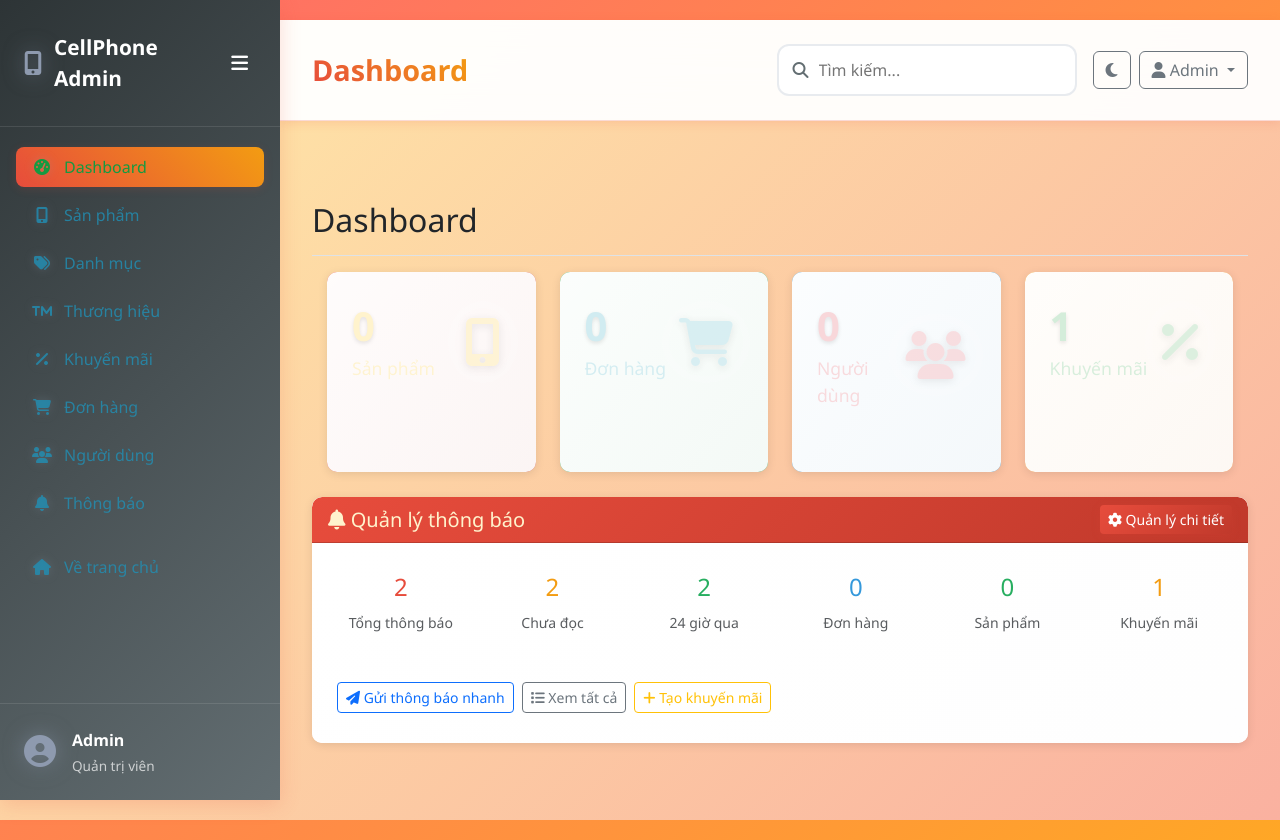
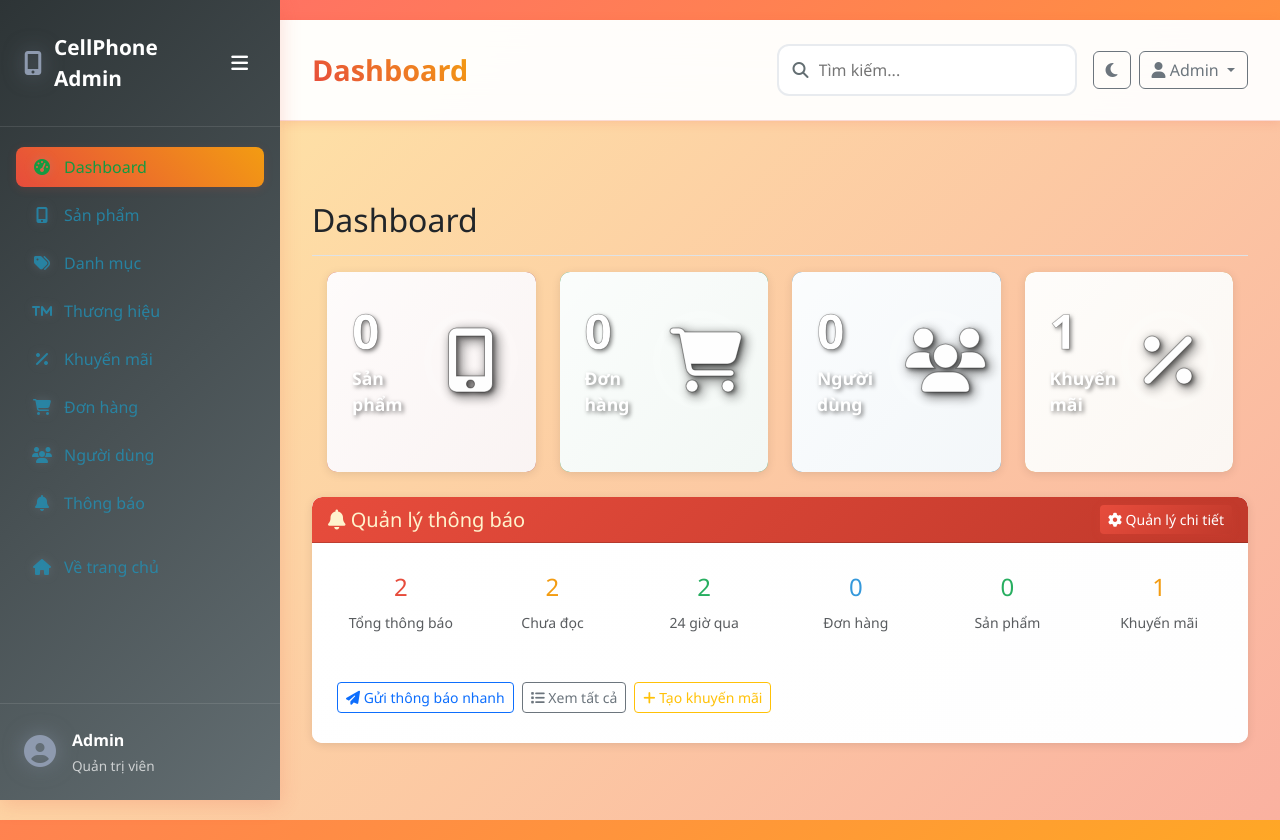
Before and after one commit to quachmhhoang/DoAnLTMMT, a PHP site: page /admin in a window 1280 px wide. Run offline with PHP 8.4, Linux system fonts and the light colour scheme; the visitor is signed in with stand-in values (Sample User, id 1); data comes from the database, SQL or seed files in the repository; data that the repository does not hold is empty; some libraries are stand-ins or nearby versions.

Commit message:
sua lan 4

```diff
--- a/app/views/admin/dashboard.php
+++ b/app/views/admin/dashboard.php
@@ -53,8 +53,9 @@ ob_start();
             left: 0;
             right: 0;
             bottom: 0;
-            background: linear-gradient(45deg, rgba(255,255,255,0.1) 0%, rgba(255,255,255,0.05) 100%);
+            background: linear-gradient(45deg, rgba(0,0,0,0.1) 0%, rgba(0,0,0,0.2) 100%);
             pointer-events: none;
+            z-index: 1;
         }
 
         .card-primary {
@@ -98,10 +99,22 @@ ob_start();
             background: linear-gradient(135deg, #f39c12 0%, #e67e22 100%) !important;
         }
 
+        /* Tăng cường độ tương phản cho text và icon */
+        .dashboard-card * {
+            color: #ffffff !important;
+        }
+
+        .dashboard-card h4,
+        .dashboard-card p,
+        .dashboard-card i {
+            text-shadow: 2px 2px 4px rgba(0, 0, 0, 0.5) !important;
+            font-weight: bold !important;
+        }
+
         .card-body {
             padding: 30px 25px;
             position: relative;
-            z-index: 2;
+            z-index: 3;
         }
 
         .card-content {
@@ -111,22 +124,30 @@ ob_start();
         }
 
         .card-text h4 {
-            font-size: 2.5rem;
-            font-weight: 700;
+            font-size: 3rem;
+            font-weight: 900;
             margin: 0;
-            text-shadow: 0 2px 4px rgba(0, 0, 0, 0.1);
+            text-shadow: 3px 3px 6px rgba(0, 0, 0, 0.6), 0 0 10px rgba(255, 255, 255, 0.3);
+            color: #ffffff !important;
+            letter-spacing: 2px;
+            -webkit-text-stroke: 1px rgba(0, 0, 0, 0.3);
+            filter: brightness(1.1);
         }
 
         .card-text p {
             font-size: 1.1rem;
             margin: 5px 0 0 0;
-            opacity: 0.9;
-            font-weight: 500;
+            opacity: 1;
+            font-weight: 600;
+            color: #ffffff !important;
+            text-shadow: 1px 1px 2px rgba(0, 0, 0, 0.2);
         }
 
         .card-icon {
-            opacity: 0.8;
+            opacity: 1;
             transition: all 0.3s ease;
+            text-align: center;
+            min-width: 80px;
         }
 
         .dashboard-card:hover .card-icon {
@@ -135,8 +156,13 @@ ob_start();
         }
 
         .card-icon i {
-            font-size: 3rem;
-            filter: drop-shadow(0 2px 4px rgba(0, 0, 0, 0.1));
+            font-size: 4rem;
+            filter: drop-shadow(3px 3px 6px rgba(0, 0, 0, 0.6));
+            color: #ffffff !important;
+            text-shadow: 3px 3px 6px rgba(0, 0, 0, 0.7), 0 0 15px rgba(255, 255, 255, 0.4);
+            font-weight: 900;
+            -webkit-text-stroke: 1px rgba(0, 0, 0, 0.4);
+            opacity: 0.95;
         }
 
         /* Animation cho số */
@@ -210,7 +236,7 @@ ob_start();
     <div class="dashboard-container">
         <div class="row g-4">
             <div class="col-lg-3 col-md-6">
-                <div class="card dashboard-card card-primary" style="background: linear-gradient(135deg, #e74c3c 0%, #c0392b 100%) !important; border: none !important; color: #fff3cd !important;">
+                <div class="card dashboard-card card-primary" style="background: linear-gradient(135deg, #e74c3c 0%, #c0392b 100%) !important; border: none !important; color: #ffffff !important;">
                     <div class="card-body">
                         <div class="card-content">
                             <div class="card-text">
@@ -226,7 +252,7 @@ ob_start();
             </div>
 
             <div class="col-lg-3 col-md-6">
-                <div class="card dashboard-card card-success" style="background: linear-gradient(135deg, #27ae60 0%, #229954 100%) !important; border: none !important; color: #d1ecf1 !important;">
+                <div class="card dashboard-card card-success" style="background: linear-gradient(135deg, #27ae60 0%, #229954 100%) !important; border: none !important; color: #ffffff !important;">
                     <div class="card-body">
                         <div class="card-content">
                             <div class="card-text">
@@ -242,7 +268,7 @@ ob_start();
             </div>
 
             <div class="col-lg-3 col-md-6">
-                <div class="card dashboard-card card-info" style="background: linear-gradient(135deg, #3498db 0%, #2980b9 100%) !important; border: none !important; color: #f8d7da !important;">
+                <div class="card dashboard-card card-info" style="background: linear-gradient(135deg, #3498db 0%, #2980b9 100%) !important; border: none !important; color: #ffffff !important;">
                     <div class="card-body">
                         <div class="card-content">
                             <div class="card-text">
@@ -258,7 +284,7 @@ ob_start();
             </div>
 
             <div class="col-lg-3 col-md-6">
-                <div class="card dashboard-card card-warning" style="background: linear-gradient(135deg, #f39c12 0%, #e67e22 100%) !important; border: none !important; color: #d4edda !important;">
+                <div class="card dashboard-card card-warning" style="background: linear-gradient(135deg, #f39c12 0%, #e67e22 100%) !important; border: none !important; color: #ffffff !important;">
                     <div class="card-body">
                         <div class="card-content">
                             <div class="card-text">
```
